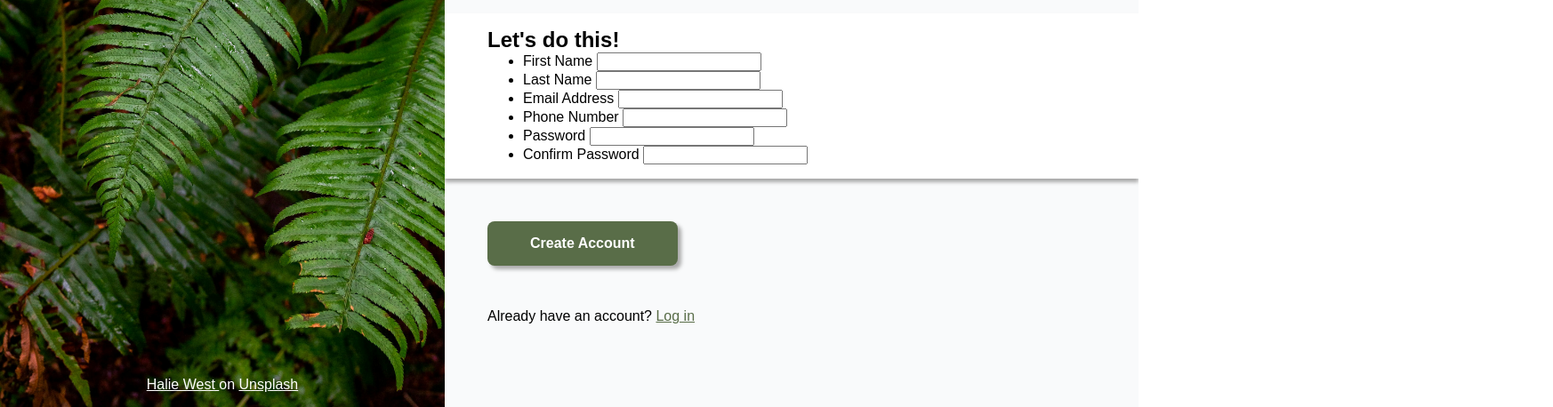
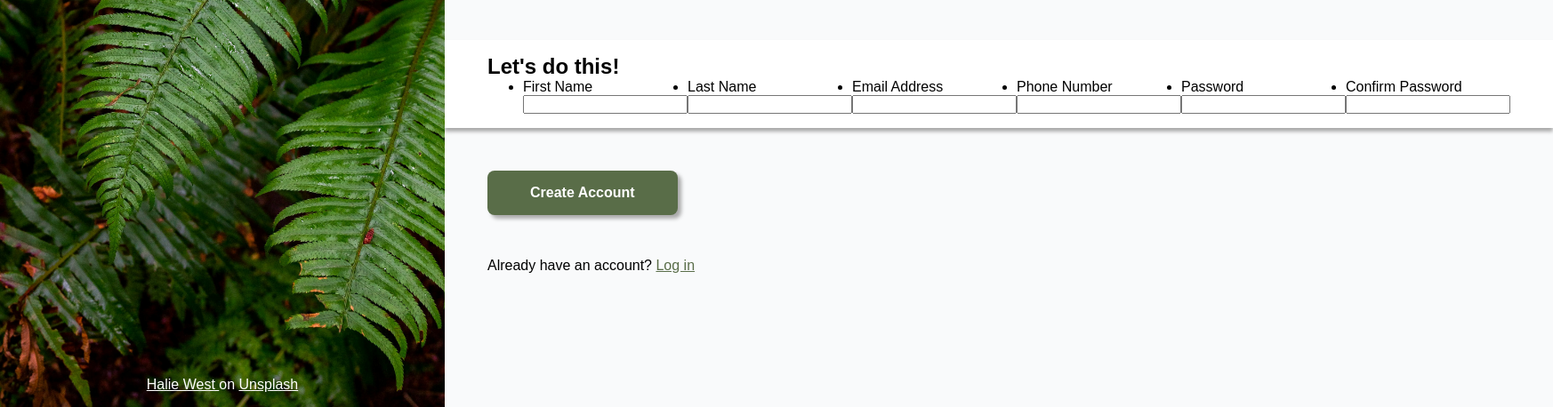
Before and after one commit to GrantFinnegan/odin-form, a plain HTML site: page index.html in a window 1280 px wide. Shown: the part 342-800 px from the top of the page at 89% size, 1746 px wide, since content can reach past the window. Drawn offline with Linux system fonts and the light colour scheme.

Commit message:
Set display of form input ul to flex

```diff
--- a/style.css
+++ b/style.css
@@ -93,6 +93,10 @@ body {
     font-weight: bold;
 }
 
+.input-container>ul {
+    display: flex;
+}
+
 .submit-btn {
     margin: 3rem;
     padding: 1em 3em;
```
